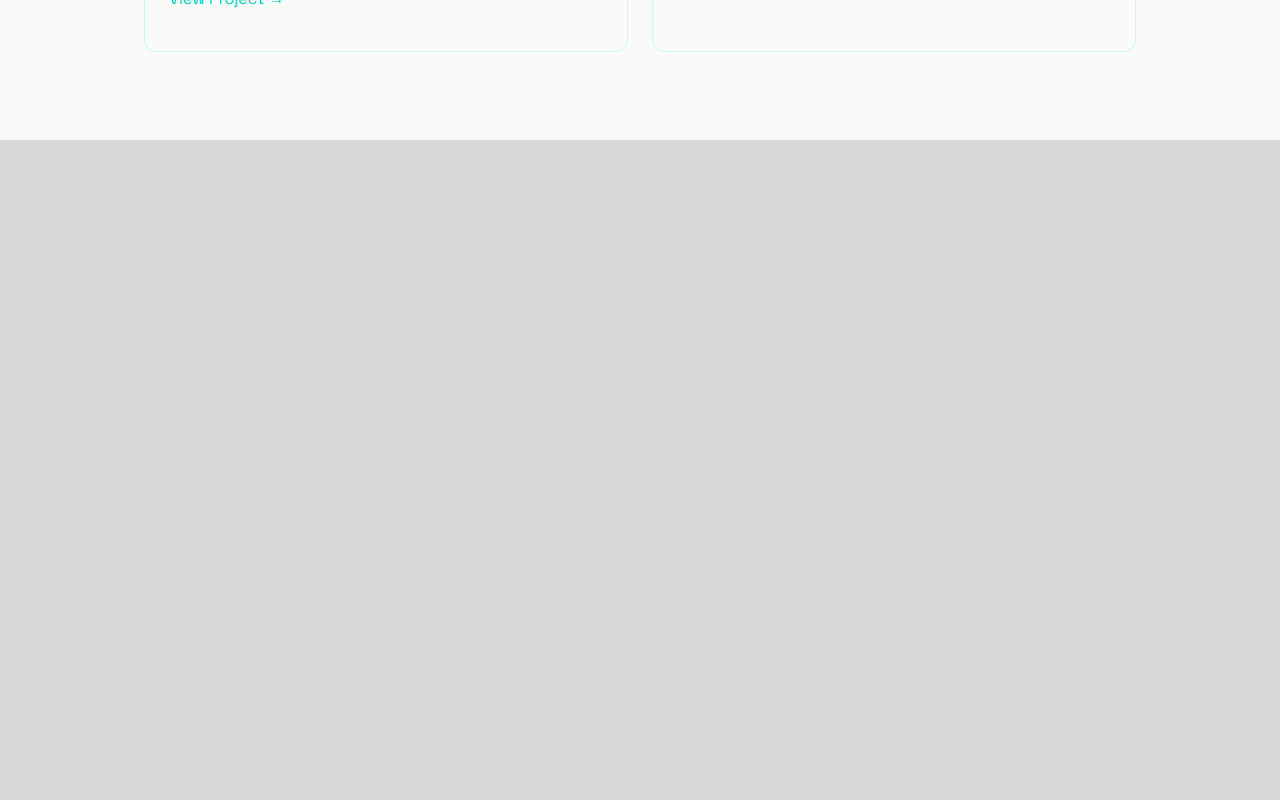
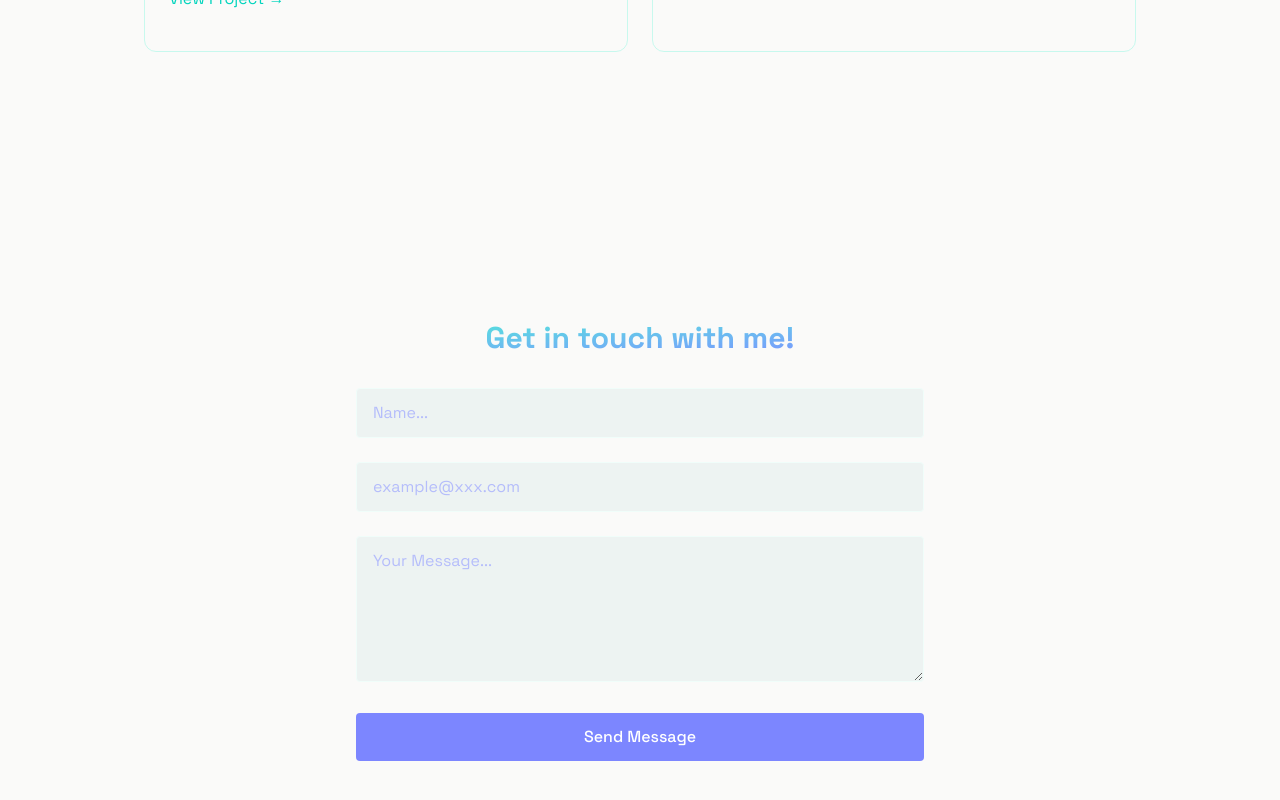
Before and after one commit to syedm83/portfolio, a React (Vite) app in the folder portfolio/: page / in a window 1280 px wide. Shown: the part 2484-3284 px from the top of the page. Before the commit the page ends 2624 px from the top, so only its background shows below. Built offline with nearby package versions, Linux system fonts and the light colour scheme.

Commit message:
finished contact page

```diff
--- a/portfolio/package.json
+++ b/portfolio/package.json
@@ -10,8 +10,10 @@
     "preview": "vite preview"
   },
   "dependencies": {
+    "@emailjs/browser": "^4.4.1",
     "@react-three/fiber": "^9.1.2",
     "@tailwindcss/vite": "^4.1.8",
+    "emailjs-com": "^3.2.0",
     "react": "^19.1.0",
     "react-dom": "^19.1.0",
     "tailwindcss": "^4.1.8",
--- a/portfolio/src/App.jsx
+++ b/portfolio/src/App.jsx
@@ -6,6 +6,7 @@
 import { Home } from './components/sections/Home';
 import { About } from './components/sections/About';
 import { Projects } from './components/sections/Projects';
+import { Contact } from './components/sections/Contact';
 import "./index.css";
 
 function App() {
@@ -22,6 +23,7 @@
         <Home />
         <About />
         <Projects />
+        <Contact />
 
 
       </div>
--- a/portfolio/src/components/sections/Contact.jsx
+++ b/portfolio/src/components/sections/Contact.jsx
@@ -1 +1,81 @@
+import { useState } from "react";
 import { RevealOnScroll } from "../RevealOnScroll";
+import emailjs from '@emailjs/browser'
+
+export const Contact = () =>{
+    const [formData, setFormData] = useState({
+        name:"",
+        email:"",
+        message:"",
+    })
+
+    const handleSubmit = (e) =>{
+        e.preventDefault()
+
+        emailjs.sendForm(import.meta.env.VITE_SERVICE_ID, import.meta.env.VITE_TEMPLATE_ID, e.target, import.meta.env.VITE_PUBLIC_KEY).then((result) =>{
+            alert("Message Sent")
+            setFormData({name:"", email:"", message:""})
+
+        }).catch(() => alert("Something went wrong. Please try again."));
+    };
+
+    return <section id="contact" className="min-h-screen flex items-center justify-center py-20">
+        <RevealOnScroll>
+            <div className="px-4 w-150">
+            <h2 className="text-3xl font-bold mb-8 bg-gradient-to-br from-teal-300 to-indigo-400 bg-clip-text text-transparent text-center">
+                    Get in touch with me!</h2>
+                <form className="space-y-6" onSubmit={handleSubmit}>
+                    <div className="relative">
+                        <input
+                            type="text"
+                            id="name"
+                            name="from_name"
+                            required
+                            value={formData.name}
+                            className="w-full bg-teal-700/5 border border-teal-50 rounded px-4 py-3 text-indigo-400 transition focus:outline-none focus:border-blue-500 focus:bg-blue-500/5"
+                            placeholder="Name..."
+                            onChange={(e) => setFormData({...formData, name: e.target.value})}
+                            />
+
+                    </div>
+
+                    <div className="relative">
+                        <input
+                            type="email"
+                            id="email"
+                            name="email"
+                            required
+                            value={formData.email}
+                            className="w-full bg-teal-700/5 border border-teal-50 rounded px-4 py-3 text-indigo-400 transition focus:outline-none focus:border-blue-500 focus:bg-blue-500/5"
+                            placeholder="example@xxx.com"
+                            onChange={(e) => setFormData({...formData, email: e.target.value})}
+                            />
+
+                    </div>
+
+                    <div className="relative">
+                        <textarea
+                            id="message"
+                            name="message"
+                            required
+                            value={formData.message}
+                            rows={5}
+                            className="w-full bg-teal-700/5 border border-teal-50 rounded px-4 py-3 text-indigo-400 transition focus:outline-none focus:border-blue-500 focus:bg-blue-500/5"
+                            placeholder="Your Message..."
+                            onChange={(e) => setFormData({...formData, message: e.target.value})}
+                            />
+
+                    </div>
+
+                    <button type="submit" className="w-full bg-indigo-400 text-white py-3 px-6 rounded font-medium transition relative overflow-hidden hover:-translate-y-0.5 hover:shadow-[0_0_15px_rgba(59,130,246,0.4)]">
+                        Send Message
+                    </button>
+                </form>
+
+            </div>
+
+
+        </RevealOnScroll>
+
+    </section>
+}
```
Also changed, not shown: 2 other files (tests, documents, lock files or other folders).
